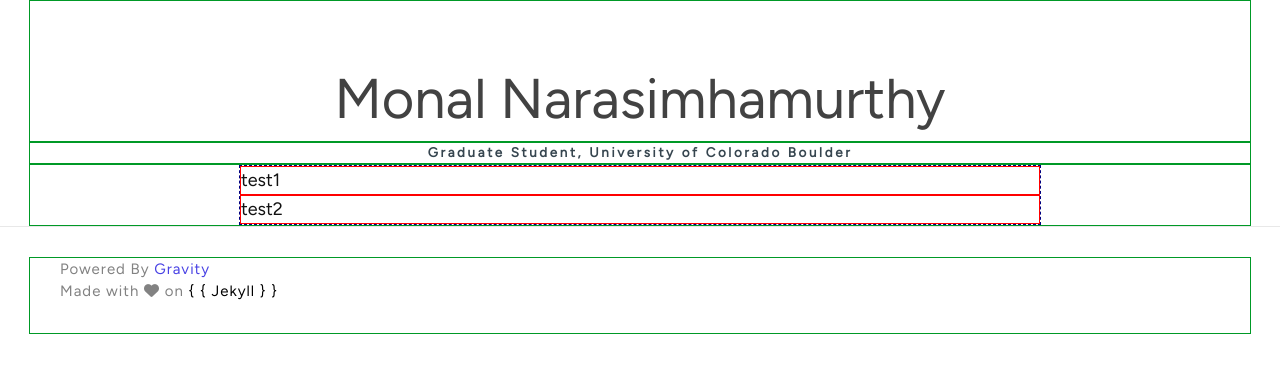
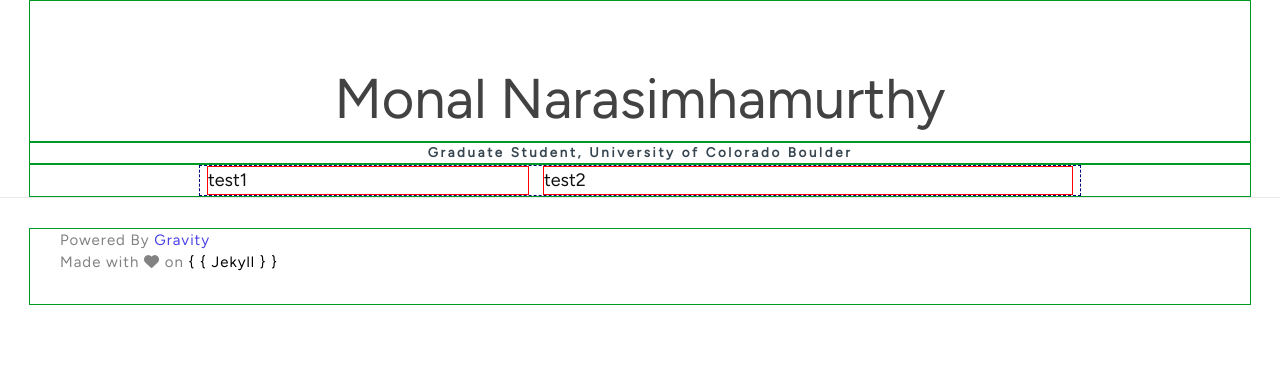
Before and after one commit to monal/monal.github.io, a Jekyll site: the page built from index.html, in a window 1280 px wide. Shown: the top 373 px of the page. Built offline with Jekyll 4.4.1, drawn with Linux system fonts in a browser that asks for light colours; nearby versions of some CDN libraries; some web fonts are replaced.

Commit message:
fix layout

```diff
--- a/css/style.scss
+++ b/css/style.scss
@@ -849,15 +849,22 @@ ul.publications li .item-supp a:hover{
 
 .bio-container {
   border: 1px dashed #000080;
-  width: 50rem;
-  max-width: 90%;
+  width: 55rem;
+  max-width: 95%;
+  display: flex;
+  flex-wrap: wrap;
   margin: auto;
 }
 
 .bio-image {
   border: 1px solid red;
+  width: 320px;
+  margin: auto;
 }
 
 .bio-about {
   border: 1px solid red;
+  flex-basis: 60%;
+  min-width: 320px;
+  margin: auto;
 }
```
Also changed, not shown: 2 other files.
